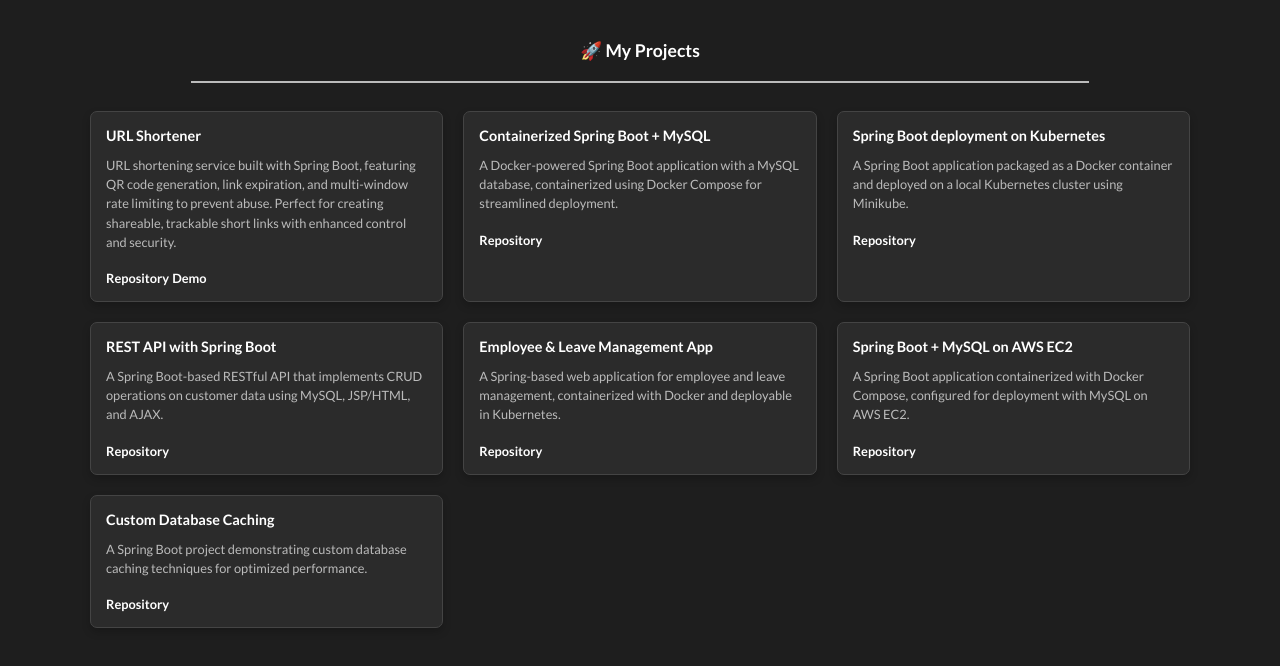
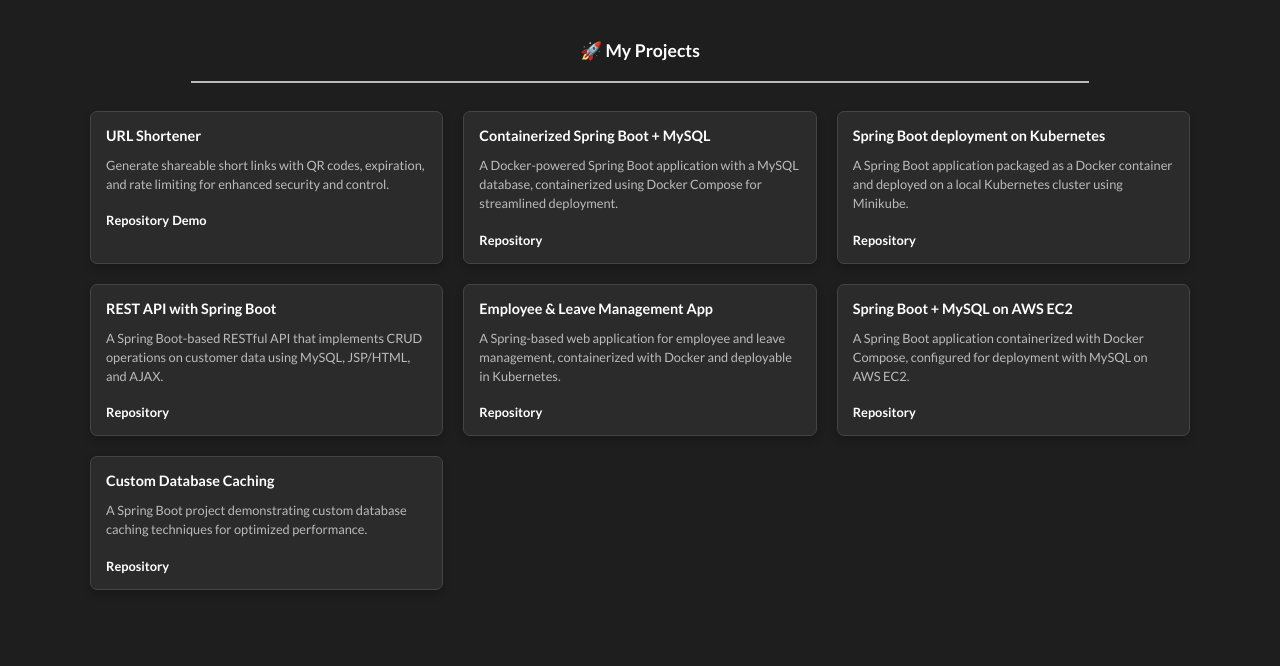
Before and after one commit to rosuth/rosuth.github.io, a plain HTML site: page index.html in a window 1280 px wide. Drawn offline with Linux system fonts and the light colour scheme.

Commit message:
Update index.html

```diff
--- a/index.html
+++ b/index.html
@@ -89,7 +89,7 @@
   <div class="projects">
     <div class="project-box">
       <h4>URL Shortener</h4>
-      <p>URL shortening service built with Spring Boot, featuring QR code generation, link expiration, and multi-window rate limiting to prevent abuse. Perfect for creating shareable, trackable short links with enhanced control and security.</p>
+      <p>Generate shareable short links with QR codes, expiration, and rate limiting for enhanced security and control.</p>
       <a target="_blank" href ="https://github.com/rosuth/urlshortener">Repository</a>
       <a target="_blank" href ="https://youtu.be/0vm6EHMaf2Q">Demo</a>
     </div>
```
